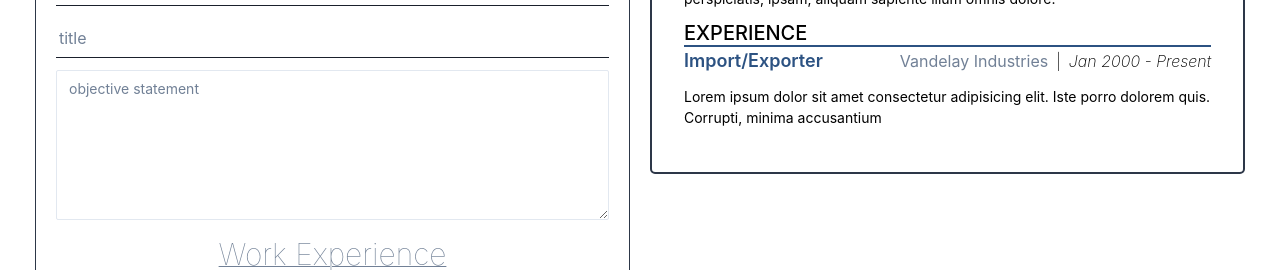
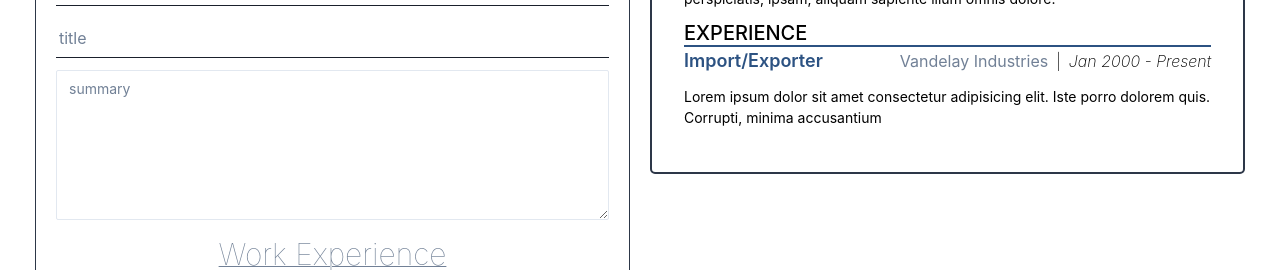
Before and after one commit to nronzel/resume-maker, a React (Vite) app: page / in a window 1280 px wide. Shown: the part 338-608 px from the top of the page. Built offline with nearby package versions, Linux system fonts and the light colour scheme.

Commit message:
change: placeholder text

```diff
--- a/src/components/MainInfoSection.jsx
+++ b/src/components/MainInfoSection.jsx
@@ -95,7 +95,7 @@ export class MainInfoSection extends Component {
             placeholder="title"
           ></Input>
           <Textarea
-            placeholder="objective statement"
+            placeholder="summary"
             defaultValue=""
             name="description"
             size="sm"
```
